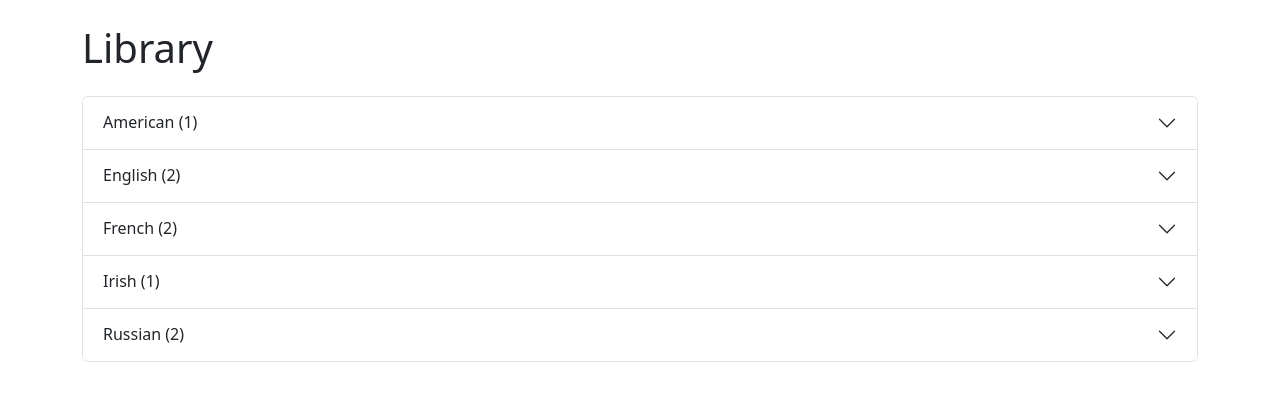
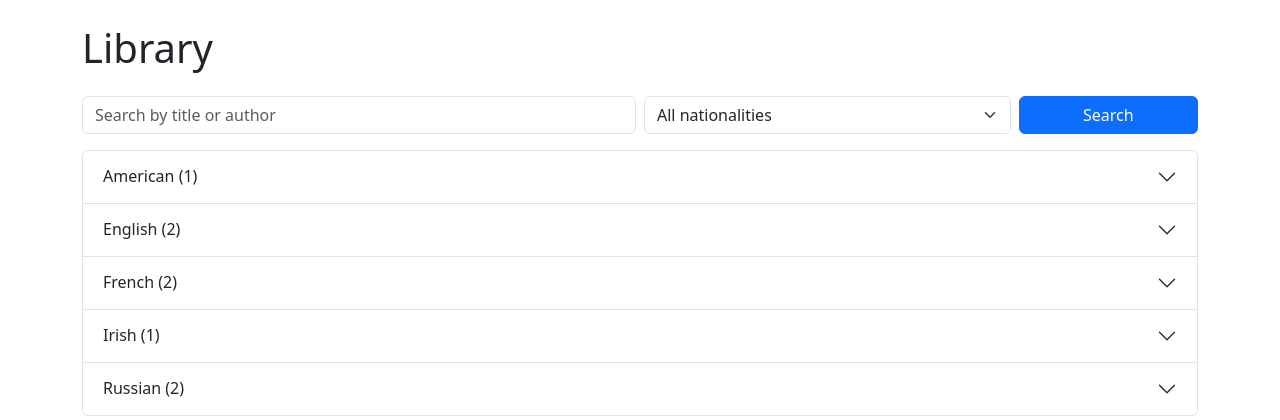
Before and after one commit to Highbird12/liberhack, an ASP.NET Core app: page / in a window 1280 px wide. Shown: the part 56-476 px from the top of the page. Run offline with ASP.NET Core 8, Linux system fonts and the light colour scheme; data comes from the database, SQL or seed files in the repository; some libraries are stand-ins or nearby versions.

Commit message:
Move admin login to configuration and add library search
Admin account:
- SeedData no longer contains an email or password. It reads Admin:Email
  and Admin:Password from configuration (user secrets in development,
  Admin__Email / Admin__Password environment variables on a server).
- Without them the app still runs and logs a warning; no admin is created.
- If the email belongs to an existing account, it gets the Admin role.
- Account creation errors are logged instead of silently ignored.
- README explains the user-secrets setup.

Search:
- Home page has a search box (title or author) and a nationality filter.
- Matching ignores case, including Cyrillic; results open their groups
  and show a count with a link to clear the search.

Co-Authored-By: Claude Opus 5.5 <noreply@anthropic.com>
Claude-Session: https://claude.ai/code/session_01RxixqgaiY4Yypz5kVqr8V1

```diff
--- a/Controllers/HomeController.cs
+++ b/Controllers/HomeController.cs
@@ -11,9 +11,26 @@ public class HomeController : Controller
     private readonly ApplicationDbContext _db;
     public HomeController(ApplicationDbContext db) => _db = db;
 
-    public async Task<IActionResult> Index()
+    // q searches title and author; nationality filters to one group.
+    // Filtering runs in memory so matching ignores case for Cyrillic too
+    // (SQLite's LIKE only ignores case for ASCII). Fine for a library of this size.
+    public async Task<IActionResult> Index(string? q, string? nationality)
     {
-        var books = await _db.Books.OrderBy(b => b.Title).ToListAsync();
+        var all = await _db.Books.OrderBy(b => b.Title).ToListAsync();
+        q = q?.Trim();
+        nationality = nationality?.Trim();
+
+        ViewBag.Nationalities = all.Select(b => b.Nationality).Distinct().OrderBy(n => n).ToList();
+        ViewBag.Q = q;
+        ViewBag.Nationality = nationality;
+
+        IEnumerable<Book> books = all;
+        if (!string.IsNullOrEmpty(q))
+            books = books.Where(b => b.Title.Contains(q, StringComparison.OrdinalIgnoreCase)
+                                  || b.Author.Contains(q, StringComparison.OrdinalIgnoreCase));
+        if (!string.IsNullOrEmpty(nationality))
+            books = books.Where(b => string.Equals(b.Nationality, nationality, StringComparison.OrdinalIgnoreCase));
+
         return View(books.GroupBy(b => b.Nationality).OrderBy(g => g.Key).ToList());
     }
 
--- a/Views/Home/Index.cshtml
+++ b/Views/Home/Index.cshtml
@@ -1,5 +1,12 @@
 @model List<IGrouping<string, BookLibrary.Models.Book>>
-@{ ViewData["Title"] = "Library"; }
+@{
+  ViewData["Title"] = "Library";
+  var q = ViewBag.Q as string;
+  var selectedNationality = ViewBag.Nationality as string;
+  var nationalities = ViewBag.Nationalities as List<string> ?? new List<string>();
+  var filtering = !string.IsNullOrEmpty(q) || !string.IsNullOrEmpty(selectedNationality);
+  var found = Model.Sum(g => g.Count());
+}
 <style>
   .cover { height: 240px; display: flex; align-items: center; justify-content: center; text-align: center;
            padding: 12px; color: #fff; font-weight: 600; border-radius: .5rem; background: #3b4a6b; }
@@ -15,15 +22,44 @@
     </div>
   }
 </div>
+<form method="get" asp-action="Index" class="row g-2 mb-3" role="search">
+  <div class="col-sm-6">
+    <input type="search" name="q" value="@q" class="form-control" placeholder="Search by title or author" aria-label="Search by title or author" />
+  </div>
+  <div class="col-sm-4">
+    <select name="nationality" class="form-select" aria-label="Nationality">
+      <option value="">All nationalities</option>
+      @foreach (var n in nationalities)
+      {
+        <option value="@n" selected="@(string.Equals(n, selectedNationality, StringComparison.OrdinalIgnoreCase))">@n</option>
+      }
+    </select>
+  </div>
+  <div class="col-sm-2 d-grid">
+    <button class="btn btn-primary">Search</button>
+  </div>
+</form>
+@if (filtering)
+{
+  <p class="text-muted">
+    @(found == 0 ? "No books match your search." : found == 1 ? "1 book found." : $"{found} books found.")
+    <a asp-action="Index">Clear search</a>
+  </p>
+}
+else if (found == 0)
+{
+  <p class="text-muted">No books in the library yet.</p>
+}
 <div class="accordion" id="natList">
   @for (int i = 0; i < Model.Count; i++)
   {
     var g = Model[i];
     <div class="accordion-item">
       <h2 class="accordion-header">
-        <button class="accordion-button collapsed" type="button" data-bs-toggle="collapse" data-bs-target="#nat-@i">@g.Key (@g.Count())</button>
+        @* Search results open every group so matches are visible straight away *@
+        <button class="accordion-button @(filtering ? "" : "collapsed")" type="button" data-bs-toggle="collapse" data-bs-target="#nat-@i" aria-expanded="@(filtering ? "true" : "false")">@g.Key (@g.Count())</button>
       </h2>
-      <div id="nat-@i" class="accordion-collapse collapse" data-bs-parent="#natList">
+      <div id="nat-@i" class="accordion-collapse collapse @(filtering ? "show" : "")" data-bs-parent="@(filtering ? null : "#natList")">
         <div class="accordion-body">
           <div class="row row-cols-2 row-cols-md-4 g-3">
             @foreach (var b in g)
```
Also changed, not shown: Data/SeedData.cs (+37 -10 lines), README.md.
